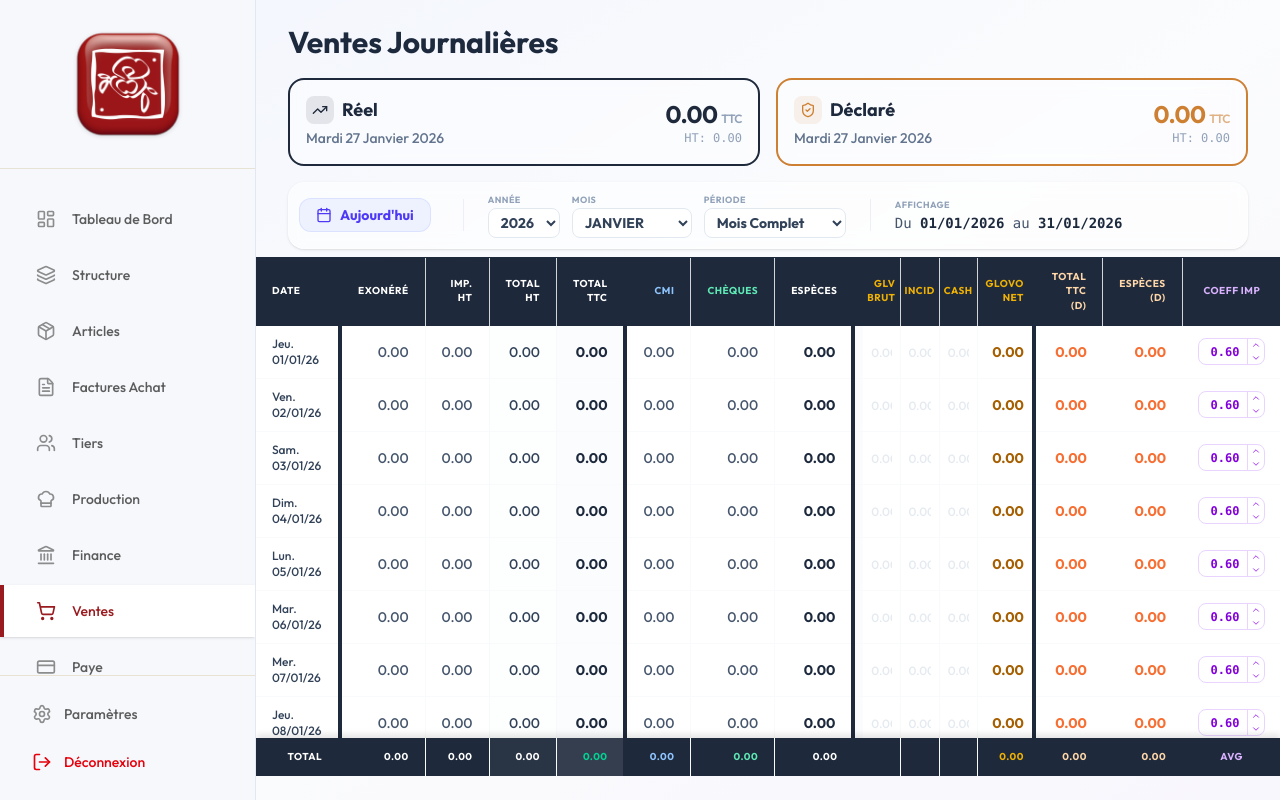
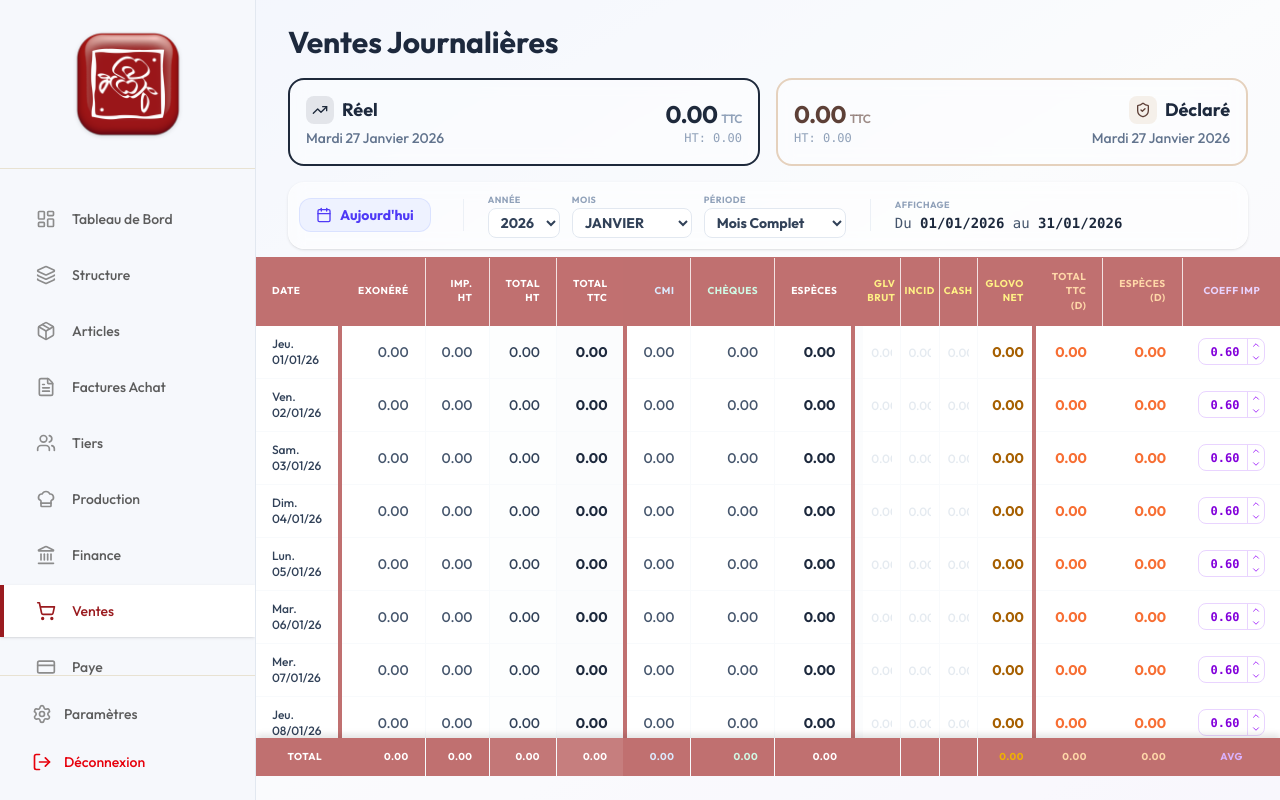
Before and after one commit to lapensee11/antigravity, a Next.js app: page /ventes in a window 1280 px wide. Built offline with nearby package versions, Linux system fonts and the light colour scheme.

Commit message:
Vente V04

```diff
--- a/app/ventes/page.tsx
+++ b/app/ventes/page.tsx
@@ -516,32 +516,32 @@ function VentesContent() {
                         <button
                             onClick={() => setModalType("Declared")}
                             className={cn(
-                                "group relative overflow-hidden rounded-2xl p-4 text-left transition-all duration-300 hover:scale-[1.02] hover:shadow-xl border-2 border-[#CD7F32] hover:bg-[#CD7F32]/5 backdrop-blur-sm",
-                                modalType === "Declared" ? "bg-[#CD7F32]/10 ring-2 ring-[#CD7F32] ring-offset-2" : "bg-white/40"
+                                "group relative overflow-hidden rounded-2xl p-4 text-left transition-all duration-300 hover:scale-[1.02] hover:shadow-xl border-2 border-[#E5D1BD] hover:bg-[#E5D1BD]/5 backdrop-blur-sm",
+                                modalType === "Declared" ? "bg-[#E5D1BD]/20 ring-2 ring-[#E5D1BD] ring-offset-2" : "bg-white/40"
                             )}
                         >
-                            <div className="absolute inset-0 bg-gradient-to-r from-[#CD7F32]/10 to-orange-500/10 opacity-0 group-hover:opacity-100 transition-opacity duration-300" />
+                            <div className="absolute inset-0 bg-gradient-to-r from-[#E5D1BD]/20 to-[#8D6E63]/10 opacity-0 group-hover:opacity-100 transition-opacity duration-300" />
                             <div className="relative z-10 flex items-center justify-between">
-                                <div>
-                                    <div className="flex items-center gap-2 mb-1">
-                                        <div className="p-1.5 bg-[#CD7F32]/10 rounded-lg">
-                                            <ShieldCheck className="w-4 h-4 text-[#CD7F32]" />
+                                <div className="text-left">
+                                    <div className="flex flex-col items-start">
+                                        <span className="text-2xl font-bold text-[#5D4037] tracking-tight">
+                                            {(salesData[selectedDate]?.declared?.calculated?.ttc || "0.00").toLocaleString()} <span className="text-xs font-semibold text-[#5D4037]/60">TTC</span>
+                                        </span>
+                                        <span className="text-xs font-medium text-slate-400 font-mono">
+                                            HT: {(salesData[selectedDate]?.declared?.calculated?.totHt || "0.00").toLocaleString()}
+                                        </span>
+                                    </div>
+                                </div>
+                                <div className="text-right">
+                                    <div className="flex items-center justify-end gap-2 mb-1">
+                                        <div className="p-1.5 bg-[#E5D1BD]/30 rounded-lg">
+                                            <ShieldCheck className="w-4 h-4 text-[#5D4037]" />
                                         </div>
                                         <h3 className="text-lg font-bold text-slate-800">Déclaré</h3>
                                     </div>
                                     <p className="text-sm font-medium text-slate-500 capitalize">
                                         {new Date(selectedDate).toLocaleDateString('fr-FR', { weekday: 'long', day: 'numeric', month: 'long', year: 'numeric' })}
                                     </p>
-                                </div>
-                                <div className="text-right">
-                                    <div className="flex flex-col items-end">
-                                        <span className="text-2xl font-bold text-[#CD7F32] tracking-tight">
-                                            {(salesData[selectedDate]?.declared?.calculated?.ttc || "0.00").toLocaleString()} <span className="text-xs font-semibold text-[#CD7F32]/60">TTC</span>
-                                        </span>
-                                        <span className="text-xs font-medium text-slate-400 font-mono">
-                                            HT: {(salesData[selectedDate]?.declared?.calculated?.totHt || "0.00").toLocaleString()}
-                                        </span>
-                                    </div>
                                 </div>
                             </div>
                         </button>
@@ -615,28 +615,28 @@ function VentesContent() {
                 <div className="flex-1 flex flex-col min-h-0 px-0"> {/* Removed px-8 here since table is full width */}
                     {/* DETAILED JOURNAL TABLE (Full Width, Square) */}
                     {/* Added mb-6 for bottom margin as requested */}
-                    <GlassCard className="flex-1 p-0 overflow-hidden flex flex-col shadow-none border-t border-[#1E293B] border-x-0 border-b-0 rounded-none bg-white mb-6">
+                    <GlassCard className="flex-1 p-0 overflow-hidden flex flex-col shadow-none border-t border-[#C07070] border-x-0 border-b-0 rounded-none bg-white mb-6">
                         <div className="flex-1 overflow-y-auto min-h-0 scrollbar-thin scrollbar-thumb-slate-200 scrollbar-track-transparent bg-white relative">
                             <table className="w-full text-sm text-left border-collapse" ref={tableRef}>
-                                <thead className="bg-[#1E293B] text-white text-[10px] font-bold uppercase tracking-wider sticky top-0 z-20 shadow-none border-b border-[#1E293B]">
+                                <thead className="bg-[#C07070] text-white text-[10px] font-bold uppercase tracking-wider sticky top-0 z-20 shadow-none border-b border-[#C07070]">
                                     <tr>
-                                        <th className="px-4 py-3 border-r-[4px] border-r-[#1E293B]">Date</th>
-                                        <th className="px-4 py-3 text-right border-r border-[#1E293B]/20">Exonéré</th>
-                                        <th className="px-4 py-3 text-right border-r border-[#1E293B]/20">Imp. HT</th>
-                                        <th className="px-4 py-3 text-right border-r border-[#1E293B]/20 bg-[#1E293B]/5">Total HT</th>
-                                        <th className="px-4 py-3 text-right border-r-[4px] border-r-[#1E293B] bg-[#1E293B]/10">Total TTC</th>
-                                        <th className="px-4 py-3 text-right border-r border-[#1E293B]/20 text-blue-300">CMI</th>
-                                        <th className="px-4 py-3 text-right border-r border-[#1E293B]/20 text-emerald-300">Chèques</th>
+                                        <th className="px-4 py-3 border-r-[4px] border-r-[#C07070]">Date</th>
+                                        <th className="px-4 py-3 text-right border-r border-[#C07070]/20">Exonéré</th>
+                                        <th className="px-4 py-3 text-right border-r border-[#C07070]/20">Imp. HT</th>
+                                        <th className="px-4 py-3 text-right border-r border-[#C07070]/20 bg-[#C07070]/5">Total HT</th>
+                                        <th className="px-4 py-3 text-right border-r-[4px] border-r-[#C07070] bg-[#C07070]/10">Total TTC</th>
+                                        <th className="px-4 py-3 text-right border-r border-[#C07070]/20 text-blue-100">CMI</th>
+                                        <th className="px-4 py-3 text-right border-r border-[#C07070]/20 text-emerald-100">Chèques</th>
                                         <th className="px-4 py-3 text-right font-bold h-full">Espèces</th>
-                                        <th className="px-1 py-3 bg-[#1E293B] w-[4px]"></th>
+                                        <th className="px-1 py-3 bg-[#C07070] w-[4px]"></th>
                                         {/* GLOVO BREAKDOWN */}
-                                        <th className="px-1 py-3 text-right border-r border-[#1E293B]/20 text-yellow-500 text-[10px] font-bold w-20">Glv Brut</th>
-                                        <th className="px-1 py-3 text-right border-r border-[#1E293B]/20 text-yellow-500 text-[10px] font-bold w-20">Incid</th>
-                                        <th className="px-1 py-3 text-right border-r border-[#1E293B]/20 text-yellow-500 text-[10px] font-bold w-20">Cash</th>
-                                        <th className="px-2 py-3 text-right border-r-[4px] border-r-[#1E293B] text-yellow-500 font-bold w-24">Glovo Net</th>
-                                        <th className="px-4 py-3 text-right border-r border-[#1E293B]/20 text-orange-200">Total TTC (D)</th>
-                                        <th className="px-4 py-3 text-right border-r border-[#1E293B]/20 text-orange-200">Espèces (D)</th>
-                                        <th className="px-4 py-3 text-center text-purple-300 w-24">Coeff Imp</th>
+                                        <th className="px-1 py-3 text-right border-r border-[#C07070]/20 text-yellow-200 text-[10px] font-bold w-20">Glv Brut</th>
+                                        <th className="px-1 py-3 text-right border-r border-[#C07070]/20 text-yellow-200 text-[10px] font-bold w-20">Incid</th>
+                                        <th className="px-1 py-3 text-right border-r border-[#C07070]/20 text-yellow-200 text-[10px] font-bold w-20">Cash</th>
+                                        <th className="px-2 py-3 text-right border-r-[4px] border-r-[#C07070] text-yellow-200 font-bold w-24">Glovo Net</th>
+                                        <th className="px-4 py-3 text-right border-r border-[#C07070]/20 text-orange-200">Total TTC (D)</th>
+                                        <th className="px-4 py-3 text-right border-r border-[#C07070]/20 text-orange-200">Espèces (D)</th>
+                                        <th className="px-4 py-3 text-center text-purple-200 w-24">Coeff Imp</th>
                                     </tr>
                                 </thead>
                                 <tbody className="divide-y divide-slate-100">
@@ -656,14 +656,14 @@ function VentesContent() {
                                             className={cn(
                                                 "transition-all duration-100 group cursor-pointer scroll-mt-10 border-b border-slate-50",
                                                 focusedRowIndex === i
-                                                    ? "bg-[#1E293B]/50 text-white"
+                                                    ? "bg-[#C07070]/90 text-white"
                                                     : "hover:bg-slate-50"
                                             )}
                                         >
                                             {/* Divider applied to Date cells - Unconditional */}
 
-                                            <td className={cn("px-4 py-2.5 font-medium text-xs border-r-[4px] border-r-[#1E293B] transition-colors relative",
-                                                focusedRowIndex === i ? "text-white" : "text-slate-700 group-hover:text-[#1E293B]"
+                                            <td className={cn("px-4 py-2.5 font-medium text-xs border-r-[4px] border-r-[#C07070] transition-colors relative",
+                                                focusedRowIndex === i ? "text-white" : "text-slate-700 group-hover:text-[#C07070]"
                                             )}>
                                                 {/* Status Dot */}
                                                 {row.status === 'synced' && (
@@ -674,18 +674,18 @@ function VentesContent() {
                                                 )}
                                                 {row.dateStr}
                                             </td>
-                                            <td className={cn("px-4 py-2.5 text-right font-medium text-sm border-r border-slate-100/50", focusedRowIndex === i ? "text-white/90" : "text-slate-600 group-hover:text-[#1E293B]")}>{row.exo}</td>
-                                            <td className={cn("px-4 py-2.5 text-right font-medium text-sm border-r border-slate-100/50", focusedRowIndex === i ? "text-white/90" : "text-slate-600 group-hover:text-[#1E293B]")}>{row.impHt}</td>
-                                            <td className={cn("px-4 py-2.5 text-right font-medium text-sm border-r border-slate-100/50 bg-slate-50/30", focusedRowIndex === i ? "text-white" : "text-slate-700 group-hover:text-[#1E293B]")}>{row.totHt}</td>
+                                            <td className={cn("px-4 py-2.5 text-right font-medium text-sm border-r border-slate-100/50", focusedRowIndex === i ? "text-white/90" : "text-slate-600 group-hover:text-[#C07070]")}>{row.exo}</td>
+                                            <td className={cn("px-4 py-2.5 text-right font-medium text-sm border-r border-slate-100/50", focusedRowIndex === i ? "text-white/90" : "text-slate-600 group-hover:text-[#C07070]")}>{row.impHt}</td>
+                                            <td className={cn("px-4 py-2.5 text-right font-medium text-sm border-r border-slate-100/50 bg-slate-50/30", focusedRowIndex === i ? "text-white" : "text-slate-700 group-hover:text-[#C07070]")}>{row.totHt}</td>
                                             {/* Divider applied to Total TTC cells - Unconditional */}
                                             <td className={cn(
-                                                "px-4 py-2.5 text-right font-bold text-sm bg-slate-100/30 border-r-[4px] border-r-[#1E293B] transition-colors",
-                                                focusedRowIndex === i ? "text-white" : "text-slate-800 group-hover:text-[#1E293B]"
+                                                "px-4 py-2.5 text-right font-bold text-sm bg-slate-100/30 border-r-[4px] border-r-[#C07070] transition-colors",
+                                                focusedRowIndex === i ? "text-white" : "text-slate-800 group-hover:text-[#C07070]"
                                             )}>{row.ttc}</td>
-                                            <td className={cn("px-4 py-2.5 text-right font-medium text-sm border-r border-slate-100/50", focusedRowIndex === i ? "text-blue-200" : "text-slate-600 group-hover:text-[#1E293B]")}>{row.cmi}</td>
-                                            <td className={cn("px-4 py-2.5 text-right font-medium text-sm border-r border-slate-100/50", focusedRowIndex === i ? "text-emerald-200" : "text-slate-600 group-hover:text-[#1E293B]")}>{row.chq}</td>
-                                            <td className={cn("px-4 py-2.5 text-right font-bold text-sm", focusedRowIndex === i ? "text-white" : "text-slate-800 group-hover:text-[#1E293B]")}>{row.esp}</td>
-                                            <td className="px-1 py-2.5 border-l-[4px] border-l-[#1E293B] bg-slate-50/50"></td>
+                                            <td className={cn("px-4 py-2.5 text-right font-medium text-sm border-r border-slate-100/50", focusedRowIndex === i ? "text-blue-200" : "text-slate-600 group-hover:text-[#C07070]")}>{row.cmi}</td>
+                                            <td className={cn("px-4 py-2.5 text-right font-medium text-sm border-r border-slate-100/50", focusedRowIndex === i ? "text-emerald-200" : "text-slate-600 group-hover:text-[#C07070]")}>{row.chq}</td>
+                                            <td className={cn("px-4 py-2.5 text-right font-bold text-sm", focusedRowIndex === i ? "text-white" : "text-slate-800 group-hover:text-[#C07070]")}>{row.esp}</td>
+                                            <td className="px-1 py-2.5 border-l-[4px] border-l-[#C07070] bg-slate-50/50"></td>
 
                                             {/* GLOVO BREAKDOWN VALUES (Editable) */}
                                             <td className={cn("px-1 py-1 text-right border-r border-slate-100/50 relative group/cell w-20", focusedRowIndex === i ? "bg-yellow-500/10" : "")}>
@@ -728,7 +728,7 @@ function VentesContent() {
                                                 />
                                             </td>
 
-                                            <td className={cn("px-2 py-2.5 text-right font-bold text-sm border-r-[4px] border-r-[#1E293B] w-24", focusedRowIndex === i ? "text-yellow-300" : "text-yellow-700 group-hover:text-yellow-800")}>{row.glovo}</td>
+                                            <td className={cn("px-2 py-2.5 text-right font-bold text-sm border-r-[4px] border-r-[#C07070] w-24", focusedRowIndex === i ? "text-yellow-300" : "text-yellow-700 group-hover:text-yellow-800")}>{row.glovo}</td>
 
                                             {/* NEW: DECLARED CELLS */}
 
@@ -783,19 +783,19 @@ function VentesContent() {
                                     ))}
                                 </tbody>
                                 {/* FOOTER ROW - Sticky Bottom */}
-                                <tfoot className="sticky bottom-0 z-20 bg-[#1E293B] text-white text-[10px] font-bold uppercase tracking-wider shadow-[0_-4px_6px_-1px_rgba(0,0,0,0.1)] border-t-2 border-[#1E293B]">
+                                <tfoot className="sticky bottom-0 z-20 bg-[#C07070] text-white text-[10px] font-bold uppercase tracking-wider shadow-[0_-4px_6px_-1px_rgba(0,0,0,0.1)] border-t-2 border-[#C07070]">
                                     <tr>
                                         {/* Divider applied to Footer Date cell - Unconditional */}
-                                        <td className="px-4 py-3 text-right border-r-[4px] border-r-[#1E293B]">Total</td>
-                                        <td className="px-4 py-3 text-right border-r border-slate-700/50">{periodTotals.exo.toLocaleString(undefined, { minimumFractionDigits: 2, maximumFractionDigits: 2 })}</td>
-                                        <td className="px-4 py-3 text-right border-r border-slate-700/50">{periodTotals.impHt.toLocaleString(undefined, { minimumFractionDigits: 2, maximumFractionDigits: 2 })}</td>
-                                        <td className="px-4 py-3 text-right bg-white/5 border-r border-slate-700/50">{periodTotals.totHt.toLocaleString(undefined, { minimumFractionDigits: 2, maximumFractionDigits: 2 })}</td>
+                                        <td className="px-4 py-3 text-right border-r-[4px] border-r-[#C07070]">Total</td>
+                                        <td className="px-4 py-3 text-right border-r border-white/20">{periodTotals.exo.toLocaleString(undefined, { minimumFractionDigits: 2, maximumFractionDigits: 2 })}</td>
+                                        <td className="px-4 py-3 text-right border-r border-white/20">{periodTotals.impHt.toLocaleString(undefined, { minimumFractionDigits: 2, maximumFractionDigits: 2 })}</td>
+                                        <td className="px-4 py-3 text-right bg-white/5 border-r border-white/20">{periodTotals.totHt.toLocaleString(undefined, { minimumFractionDigits: 2, maximumFractionDigits: 2 })}</td>
                                         {/* Divider applied to Footer TTC cell - Unconditional */}
-                                        <td className="px-4 py-3 text-right bg-white/10 border-r-[4px] border-r-[#1E293B] font-bold text-emerald-400">{periodTotals.ttc.toLocaleString(undefined, { minimumFractionDigits: 2, maximumFractionDigits: 2 })}</td>
-                                        <td className="px-4 py-3 text-right text-blue-300 border-r border-slate-700/50">{periodTotals.cmi.toLocaleString(undefined, { minimumFractionDigits: 2, maximumFractionDigits: 2 })}</td>
-                                        <td className="px-4 py-3 text-right text-emerald-300 border-r border-slate-700/50">{periodTotals.chq.toLocaleString(undefined, { minimumFractionDigits: 2, maximumFractionDigits: 2 })}</td>
+                                        <td className="px-4 py-3 text-right bg-white/10 border-r-[4px] border-r-[#C07070] font-bold text-white">{periodTotals.ttc.toLocaleString(undefined, { minimumFractionDigits: 2, maximumFractionDigits: 2 })}</td>
+                                        <td className="px-4 py-3 text-right text-blue-100 border-r border-white/20">{periodTotals.cmi.toLocaleString(undefined, { minimumFractionDigits: 2, maximumFractionDigits: 2 })}</td>
+                                        <td className="px-4 py-3 text-right text-emerald-100 border-r border-white/20">{periodTotals.chq.toLocaleString(undefined, { minimumFractionDigits: 2, maximumFractionDigits: 2 })}</td>
                                         <td className="px-4 py-3 text-right text-white font-bold">{periodTotals.esp.toLocaleString(undefined, { minimumFractionDigits: 2, maximumFractionDigits: 2 })}</td>
-                                        <td className="px-1 py-3 bg-[#1E293B] w-[4px]"></td>
+                                        <td className="px-1 py-3 bg-[#C07070] w-[4px]"></td>
 
                                         {/* GLOVO FOOTER -- Merged or empty? Or Sums? Let's leave empty for breakdown for now to avoid clutter, or add sums if needed. User didn't specify. I'll add filler cells. */}
                                         <td className="px-1 py-3 border-r border-slate-700/50 w-20"></td>
```
Also changed, not shown: app/achats/page.tsx (+25 -23 lines), app/finance/page.tsx (+30 -25 lines), components/achats/InvoiceEditor.tsx (+11 -7 lines).
